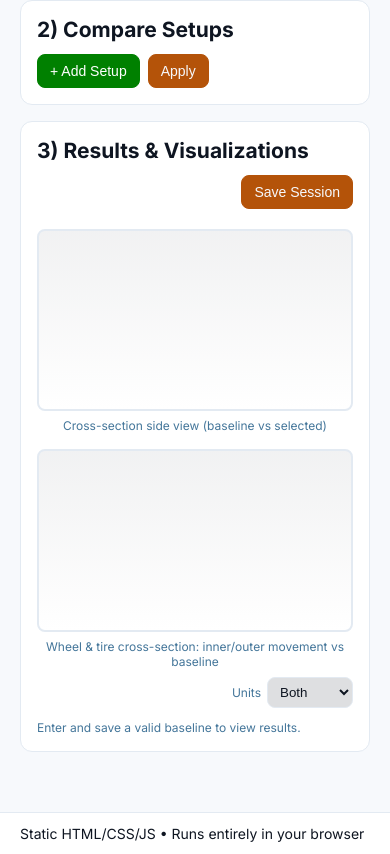
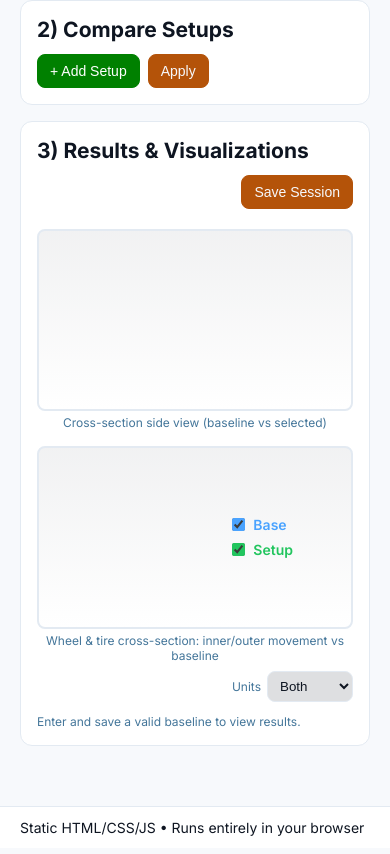
Before and after one commit to uae2000uae/ToolMeUp, a plain HTML site: page fitment.html in a window 390 px wide. Shown: the part 832-1686 px from the top of the page. Drawn offline with Linux system fonts and the light colour scheme.

Commit message:
Version 1.1.2

```diff
--- a/app.js
+++ b/app.js
@@ -502,10 +502,16 @@
 
     const y = c.height / 2; // overlay both rectangles vertically centered
 
+    // Hub image scale factor (keeps the rim's relative size vs the image)
+    const imgK = scale / rimOnlyScale;
+    // Spacer rectangle height: matches the hub flange in the image (~27% of image height),
+    // with a geometry-based fallback if the image is unavailable
+    const HUB_FLANGE_FRAC = 0.15;
+    const HUB_IMG_NATURAL_H = 630; // hub_assembly.png natural height, used before the image loads
+    const hubFlangeH = ((hubImgLoaded && hubImg.height) ? hubImg.height : HUB_IMG_NATURAL_H) * HUB_FLANGE_FRAC * imgK;
+
     // Draw hub assembly image centered at the hub face.
-    // Scaled by (scale / rimOnlyScale) so the rim keeps its relative size vs the image.
     if (hubImgLoaded && hubImg && hubImg.width && hubImg.height) {
-      const imgK = scale / rimOnlyScale;
       const targetW = hubImg.width * imgK;
       const targetH = hubImg.height * imgK;
       const xImg = hubFaceX - targetW / 2;
@@ -527,6 +533,28 @@
     function drawWheelRect(set, color) {
       const innerMm = set.wheelGeom.backspacingMm;
       const outerMm = set.wheelGeom.frontspacingMm;
+
+      // Spacer: rectangle from the hub face outward, plus a gray anchor line
+      // at the new (pushed-out) mounting face
+      const spacerMmVal = set.spacerMm || 0;
+      if (spacerMmVal > 0) {
+        const spacerPx = spacerMmVal * scale;
+        const rectH = Math.min(hubFlangeH, c.height - marginY * 2);
+        ctx.fillStyle = color + '55';
+        ctx.strokeStyle = color;
+        ctx.lineWidth = 1;
+        ctx.beginPath();
+        ctx.rect(hubFaceX, y - rectH / 2, spacerPx, rectH);
+        ctx.fill();
+        ctx.stroke();
+        // New mounting-face anchor line (gray, like the hub line)
+        ctx.strokeStyle = '#999';
+        ctx.lineWidth = 1;
+        ctx.beginPath();
+        ctx.moveTo(hubFaceX + spacerPx, marginY);
+        ctx.lineTo(hubFaceX + spacerPx, c.height - marginY);
+        ctx.stroke();
+      }
 
       // Rim rectangle anchored at the hub face (backspacing/frontspacing placement)
       const rimLeftX = hubFaceX - innerMm * scale;
@@ -623,9 +651,11 @@
     ctx.lineTo(hubFaceX, c.height - marginY);
     ctx.stroke();
 
-    // Draw baseline then selected on top (overlay)
-    drawWheelRect(base, '#4aa3ff');
-    drawWheelRect(selected, '#22c55e');
+    // Draw baseline then selected on top (overlay), honoring visibility toggles
+    const showBase = document.getElementById('rv_show_base')?.checked ?? true;
+    const showSetup = document.getElementById('rv_show_setup')?.checked ?? true;
+    if (showBase) drawWheelRect(base, '#4aa3ff');
+    if (showSetup) drawWheelRect(selected, '#22c55e');
 
     // Draw current clearance lines vs fixed vehicle references (if baseline clearances provided)
     let xStrutLabel = null;
@@ -931,6 +961,13 @@
     unitSel.addEventListener('change', renderAll);
   }
 
+  // RimView base/setup visibility toggles
+  function initRimViewToggles() {
+    ['rv_show_base', 'rv_show_setup'].forEach(id => {
+      document.getElementById(id)?.addEventListener('change', renderAll);
+    });
+  }
+
   // Preset handling
   function initPresets() {
     const sel = $("#presetSelect");
@@ -1193,6 +1230,7 @@
     const hasFitment = !!document.getElementById('base');
     if (hasFitment) {
       initUnits();
+      initRimViewToggles();
       initPresets();
       initBaseline();
       initSetups();
--- a/fitment.html
+++ b/fitment.html
@@ -140,7 +140,13 @@
           <div class="caption">Cross-section side view (baseline vs selected)</div>
         </div>
         <div>
-          <canvas id="RimView" width="560" height="320" class="canvas"></canvas>
+          <div class="canvas-wrap">
+            <canvas id="RimView" width="560" height="320" class="canvas"></canvas>
+            <div class="canvas-controls">
+              <label class="cv-toggle cv-base"><input type="checkbox" id="rv_show_base" checked> Base</label>
+              <label class="cv-toggle cv-setup"><input type="checkbox" id="rv_show_setup" checked> Setup</label>
+            </div>
+          </div>
           <div class="caption">Wheel &amp; tire cross-section: inner/outer movement vs baseline</div>
         </div>
       </div>
--- a/styles.css
+++ b/styles.css
@@ -85,7 +85,15 @@ button:hover { filter: brightness(1.3); }
 .alert.bad { background: color-mix(in oklab, var(--bad) 10%, transparent); border-color: var(--bad); }
 .alert.good { background: color-mix(in oklab, var(--good) 10%, transparent); border-color: var(--good); }
 
-.canvas { width: 100%; height: auto; background: linear-gradient(180deg, color-mix(in oklab, var(--panel) 95%, var(--fg) 5%), var(--panel)); border: 2px solid var(--border); border-radius: 8px; }
+.canvas { width: 100%; height: auto; background: linear-gradient(180deg, color-mix(in oklab, var(--panel) 95%, var(--fg) 5%), var(--panel)); border: 2px solid var(--border); border-radius: 8px; display: block; }
+/* Overlay toggles at the middle-right of a canvas */
+.canvas-wrap { position: relative; }
+.canvas-controls { position: absolute; right: 60px; top: 50%; transform: translateY(-50%); display: flex; flex-direction: column; gap: 6px; font-size: 14px; }
+.cv-toggle { display: flex; align-items: center; gap: 5px; cursor: pointer; font-weight: 600; user-select: none; }
+.cv-base { color: #4aa3ff; }
+.cv-base input { accent-color: #4aa3ff; }
+.cv-setup { color: #22c55e; }
+.cv-setup input { accent-color: #22c55e; }
 .caption { color: var(--muted); text-align: center; font-size: 12px; margin: 4px 0 0; }
 
 .table-wrap { overflow-x: auto; margin-top: 12px; }
```
